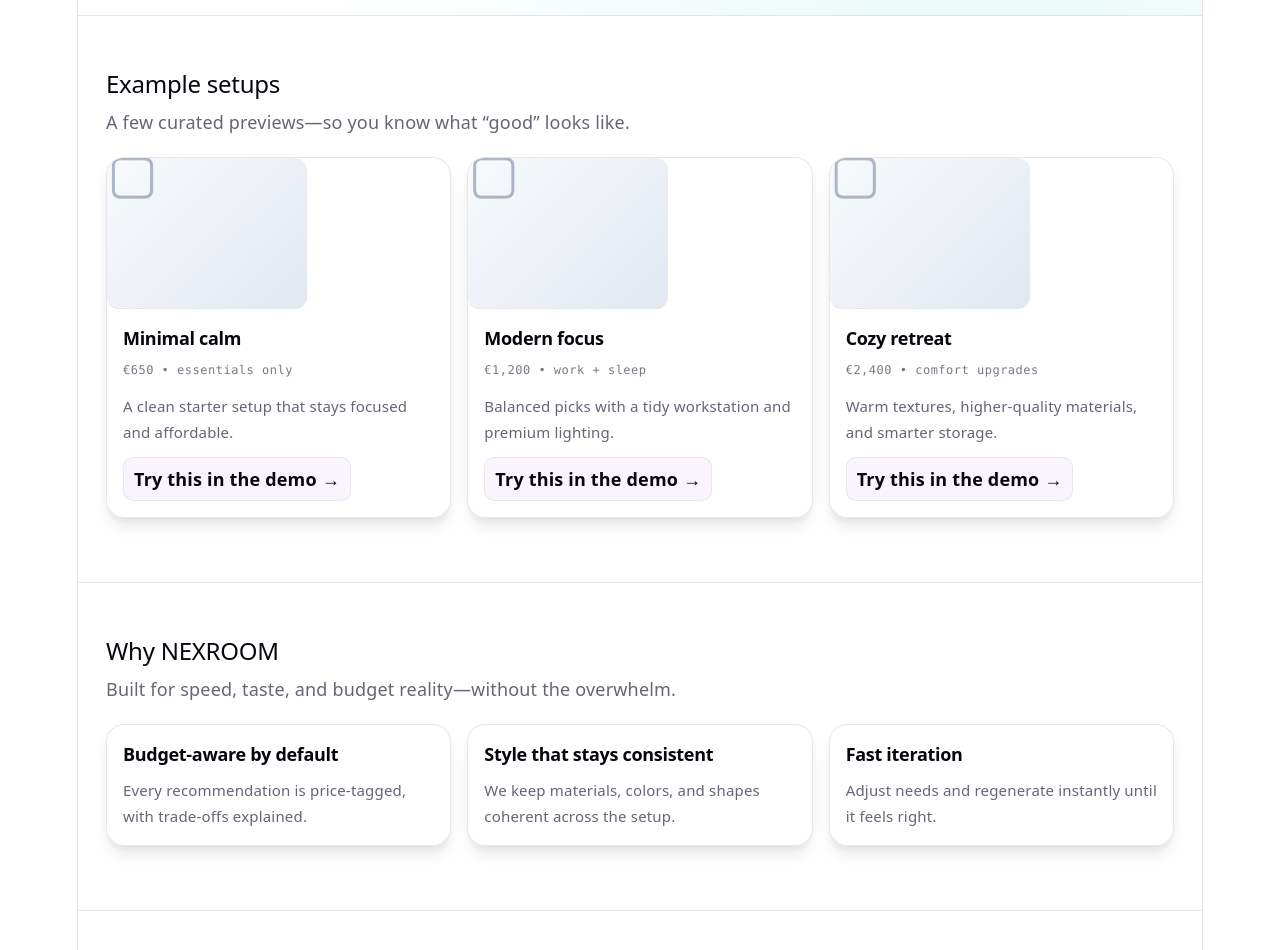
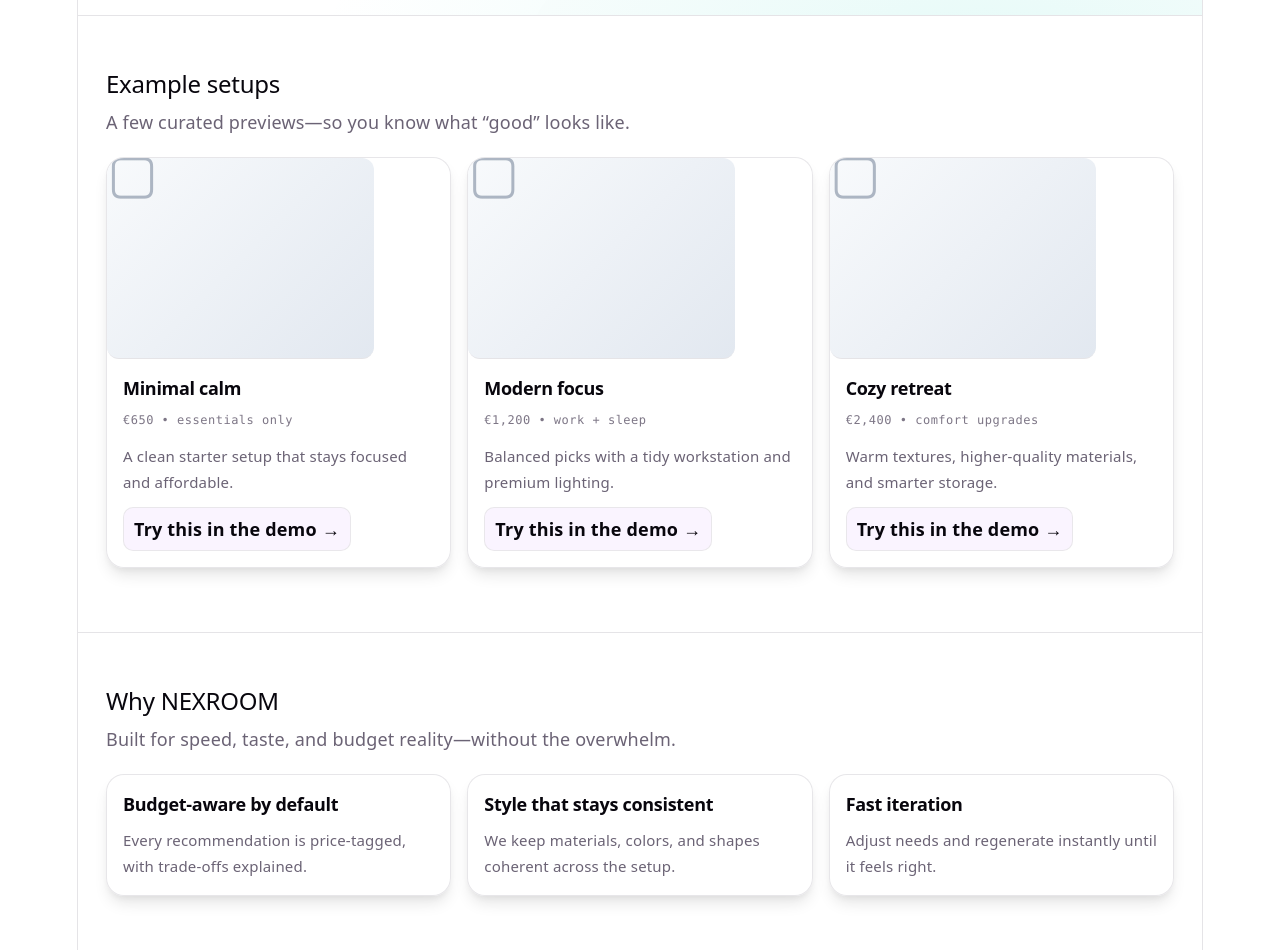
Before and after one commit to deniscuzcano-a11y/nexroom-app, a React (Vite) app: page / in a window 1280 px wide. Shown: the part 2700-3650 px from the top of the page. Built offline with nearby package versions, Linux system fonts and the light colour scheme.

Commit message:
fix: recuperando letras perdidas

```diff
--- a/src/components/ImagePlaceholder.tsx
+++ b/src/components/ImagePlaceholder.tsx
@@ -16,16 +16,26 @@ export function ImagePlaceholder({ type, className = '', showIcon = true }: Imag
     japandi: { gradient: 'linear-gradient(135deg, #f7f7f7 0%, #d1d5db 100%)', icon: '◯', color: '#374151' },
     luxury: { gradient: 'linear-gradient(135deg, #1e1b4b 0%, #4338ca 100%)', icon: '◆', color: '#fbbf24' },
     bedroom: { gradient: 'linear-gradient(135deg, #fdf2f8 0%, #fbcfe8 100%)', icon: '🛏️', color: '#be185d' },
-    livingroom: { gradient: 'linear-gradient(135deg, #f0f9ff 0%, #bae6fd 100%)', icon: ' Couch ', color: '#0369a1' },
+    livingroom: { gradient: 'linear-gradient(135deg, #f0f9ff 0%, #bae6fd 100%)', icon: '🛋️', color: '#0369a1' },
     office: { gradient: 'linear-gradient(135deg, #f8fafc 0%, #cbd5e1 100%)', icon: '💼', color: '#1e40af' }
   };
 
   const config = styleConfigs[type] || styleConfigs.minimal;
 
   return (
-    <div className={`w-full h-full flex items-center justify-center rounded-xl ${className}`} style={{ background: config.gradient, minHeight: '150px', position: 'relative' }}>
+    <div
+      className={`w-full h-full flex items-center justify-center rounded-xl ${className}`}
+      style={{
+        background: config.gradient,
+        minHeight: '200px',
+        position: 'relative',
+        display: 'flex'
+      }}
+    >
       {showIcon && (
-        <span style={{ fontSize: '3rem', opacity: 0.5, color: config.color }}>{config.icon}</span>
+        <span style={{ fontSize: '3rem', opacity: 0.5, color: config.color }}>
+          {config.icon}
+        </span>
       )}
     </div>
   );
```
